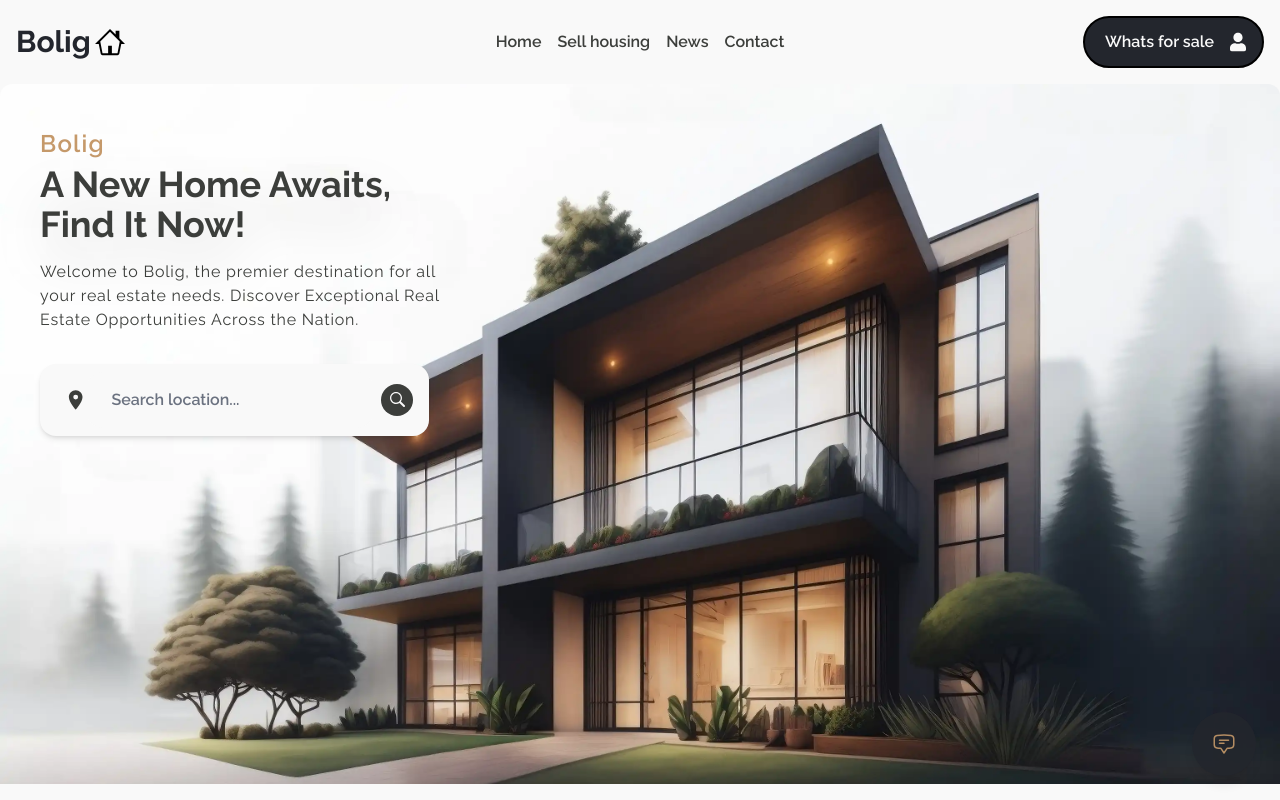
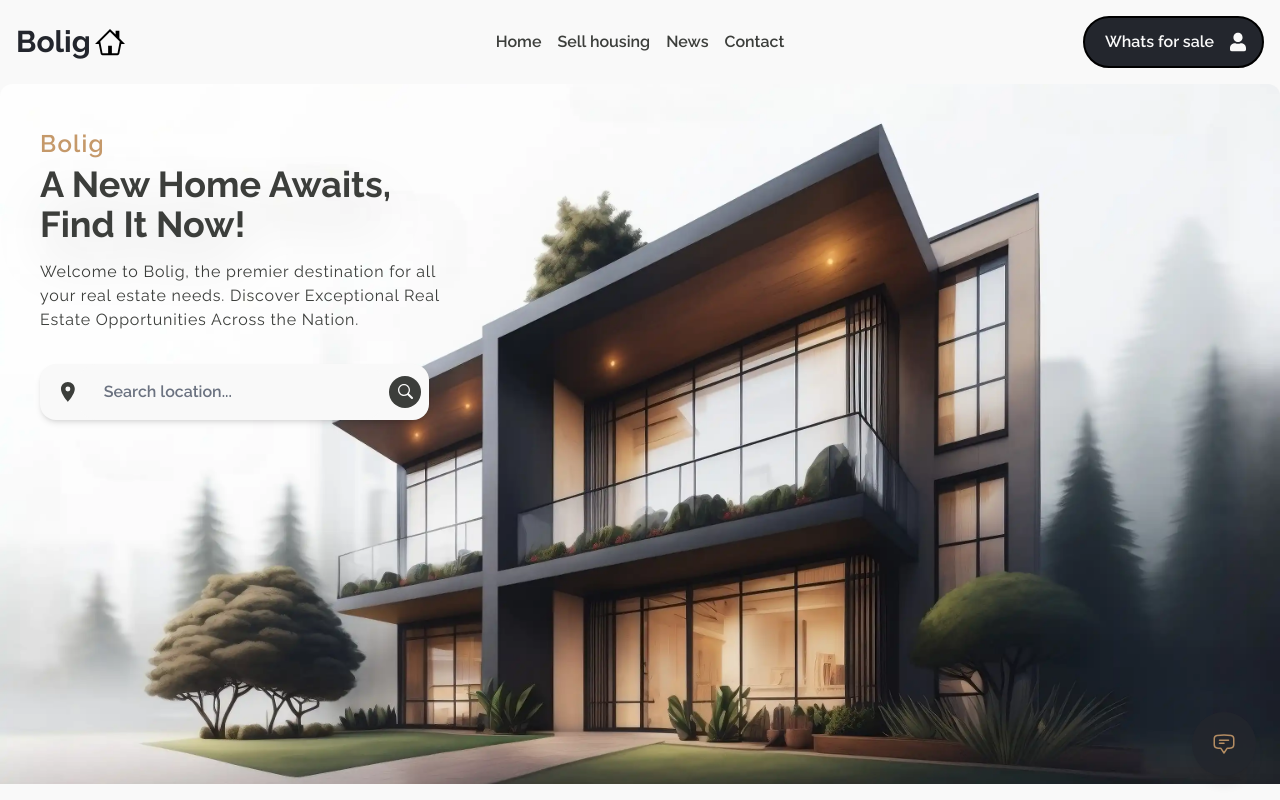
Before and after one commit to MaxAndreasLundin/bolig-web, a Next.js app: page / in a window 1280 px wide. Shown: the top 800 px of the page. Built offline with nearby package versions, Linux system fonts and the light colour scheme.

Commit message:
RootLayout fixed

```diff
--- a/app/layout.tsx
+++ b/app/layout.tsx
@@ -17,7 +17,6 @@ interface LayoutProps {
 }
 
 export default function RootLayout({ children }: LayoutProps) {
-  // @ts-ignore
   return (
     <ChatProvider>
       <SearchProvider>
--- a/components/searchBar/CombinedSearchComponent.tsx
+++ b/components/searchBar/CombinedSearchComponent.tsx
@@ -106,7 +106,7 @@ const CombinedSearchComponent = () => {
       <div className="flex w-full flex-col items-center justify-center rounded-2xl border-primary bg-white_bolig shadow-2xl md:shadow-md">
         <form
           onSubmit={onSubmit}
-          className="flex w-full flex-col rounded-2xl p-2 text-primary"
+          className="flex w-full flex-col rounded-2xl text-primary"
         >
           <div className="flex w-full items-center justify-center">
             <MdLocationOn className="ml-4 h-8 w-8 text-primary" />
--- a/context/SearchContext.tsx
+++ b/context/SearchContext.tsx
@@ -14,9 +14,7 @@ const SearchContext = createContext<SearchContextProps>({
 
 export const useSearch = () => useContext(SearchContext);
 
-export const SearchProvider: React.FC = ({
-  children,
-}: React.PropsWithChildren<{}>) => {
+export const SearchProvider: React.FC<{ children: React.ReactNode }> = ({ children }) => {
   const [searchResult, setSearchResult] = useState<ResidenceListProps[]>([]);
 
   return (
```
